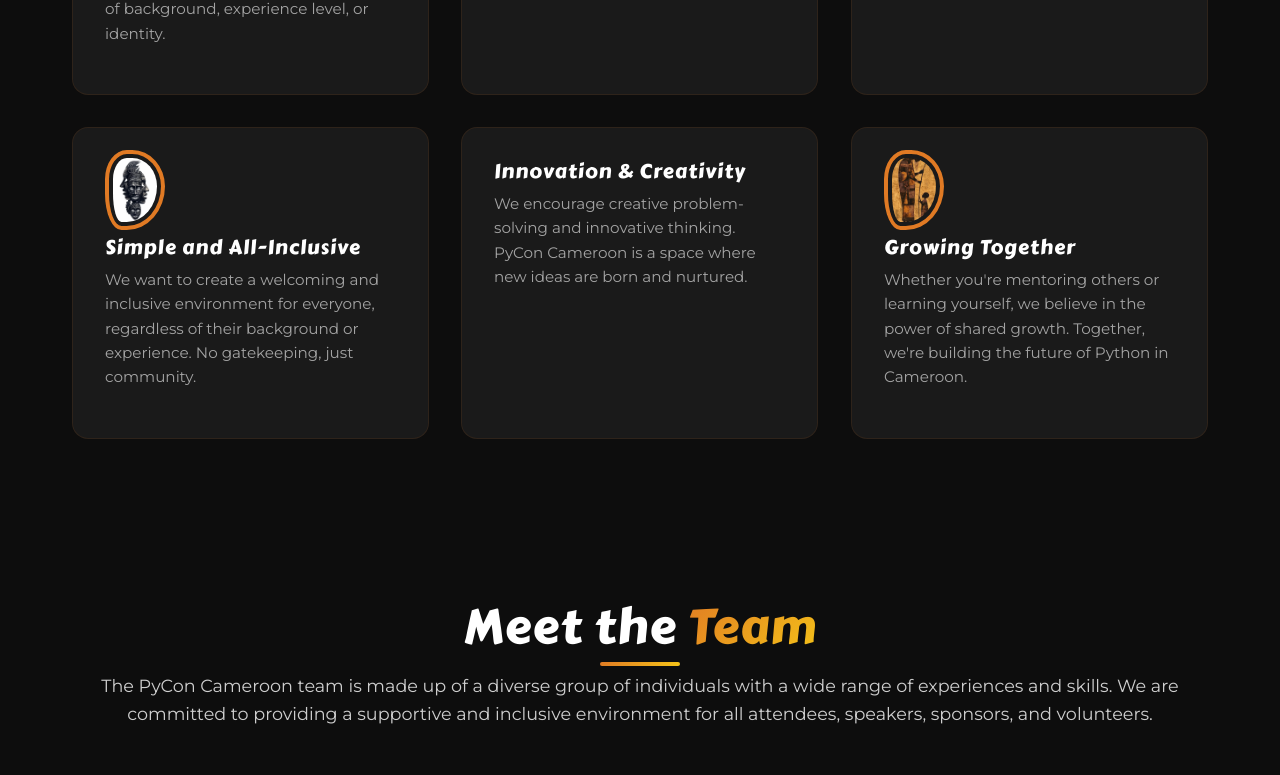
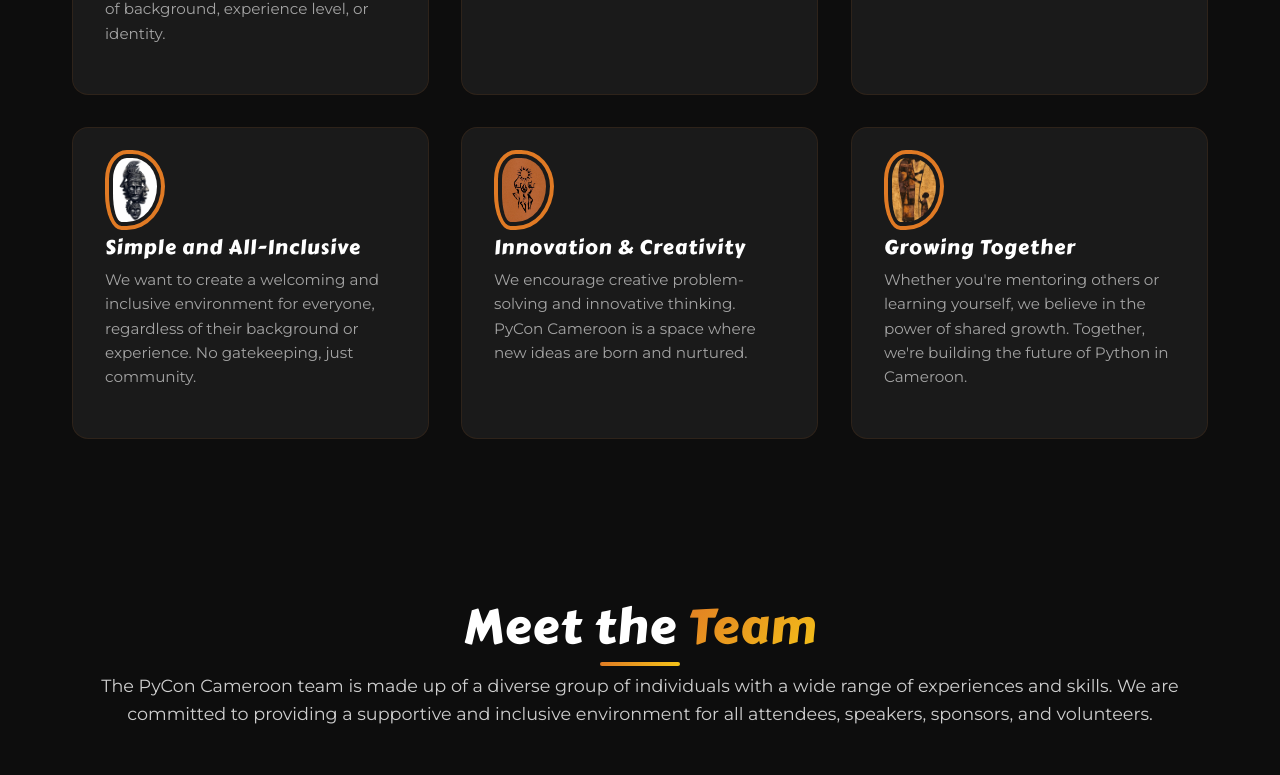
Before and after one commit to pythoncameroon/PyCon_Cameroon_2026, a React (Vite) app: page /about in a window 1280 px wide. Shown: the part 2720-3495 px from the top of the page. Built offline with nearby package versions, Linux system fonts and the light colour scheme.

Commit message:
Add values section to About page highlighting community principles and initiatives
Signed-off-by: Steve Yonkeu <yokwejuste@yahoo.com>

```diff
--- a/src/pages/About.jsx
+++ b/src/pages/About.jsx
@@ -63,6 +63,45 @@ const About = () => {
       linkedin: "https://www.linkedin.com/in/imajin14",
       color: "purple",
       gradient: "blue",
+    },
+  ];
+
+  const valuesData = [
+    {
+      title: "Building a Welcoming Community",
+      text: "We believe that diversity and inclusivity are essential for the growth and success of our community. Everyone is welcome here, regardless of background, experience level, or identity.",
+      image: "/images/general/2e243534d6899d8f474f419e1ac832c9.webp",
+      alt: "Platform",
+    },
+    {
+      title: "Inspiring Talks",
+      text: "From beginner tutorials to advanced deep dives, we offer a wide range of talks to cater to the needs of our diverse community. Learn from local and international Python experts.",
+      image: "/images/general/Unknown.webp",
+      alt: "Talks",
+    },
+    {
+      title: "Practical Workshops",
+      text: "We learn by doing. Our hands-on workshops are designed to help you build real skills that you can apply immediately in your projects and career.",
+      image: "/images/patterns/African.webp",
+      alt: "Workshops",
+    },
+    {
+      title: "Simple and All-Inclusive",
+      text: "We want to create a welcoming and inclusive environment for everyone, regardless of their background or experience. No gatekeeping, just community.",
+      image: "/images/general/aa8b76bc47ebdea99b84fa3a26a94ade.webp",
+      alt: "Networking",
+    },
+    {
+      title: "Innovation & Creativity",
+      text: "We encourage creative problem-solving and innovative thinking. PyCon Cameroon is a space where new ideas are born and nurtured.",
+      image: "/images/general/ac5ca270fe9d4f7c17c5b2bf97337208.webp",
+      alt: "Innovation",
+    },
+    {
+      title: "Growing Together",
+      text: "Whether you're mentoring others or learning yourself, we believe in the power of shared growth. Together, we're building the future of Python in Cameroon.",
+      image: "/images/general/5a266f7460a16bd5e7b0d2cabf54e874.webp",
+      alt: "Growth",
     },
   ];
 
@@ -216,82 +255,15 @@ const About = () => {
           </div>
 
           <div className="grid grid-3 stagger">
-            <div className="card animate-on-scroll slide-up">
-              <div className="card-icon">
-                <LazyImage
-                  src="/images/general/2e243534d6899d8f474f419e1ac832c9.webp"
-                  alt="Platform"
-                />
+            {valuesData.map((value, index) => (
+              <div className="card animate-on-scroll slide-up" key={index}>
+                <div className="card-icon">
+                  <LazyImage src={value.image} alt={value.alt} />
+                </div>
+                <h3 className="card-title">{value.title}</h3>
+                <p className="card-text">{value.text}</p>
               </div>
-              <h3 className="card-title">Building a Welcoming Community</h3>
-              <p className="card-text">
-                We believe that diversity and inclusivity are essential for the
-                growth and success of our community. Everyone is welcome here,
-                regardless of background, experience level, or identity.
-              </p>
-            </div>
-
-            <div className="card animate-on-scroll slide-up">
-              <div className="card-icon">
-                <LazyImage src="/images/general/Unknown.webp" alt="Talks" />
-              </div>
-              <h3 className="card-title">Inspiring Talks</h3>
-              <p className="card-text">
-                From beginner tutorials to advanced deep dives, we offer a wide
-                range of talks to cater to the needs of our diverse community.
-                Learn from local and international Python experts.
-              </p>
-            </div>
-
-            <div className="card animate-on-scroll slide-up">
-              <div className="card-icon">
-                <LazyImage src="/images/patterns/African.webp" alt="Workshops" />
-              </div>
-              <h3 className="card-title">Practical Workshops</h3>
-              <p className="card-text">
-                We learn by doing. Our hands-on workshops are designed to help
-                you build real skills that you can apply immediately in your
-                projects and career.
-              </p>
-            </div>
-
-            <div className="card animate-on-scroll slide-up">
-              <div className="card-icon">
-                <LazyImage
-                  src="/images/general/aa8b76bc47ebdea99b84fa3a26a94ade.webp"
-                  alt="Networking"
-                />
-              </div>
-              <h3 className="card-title">Simple and All-Inclusive</h3>
-              <p className="card-text">
-                We want to create a welcoming and inclusive environment for
-                everyone, regardless of their background or experience. No
-                gatekeeping, just community.
-              </p>
-            </div>
-
-            <div className="card animate-on-scroll slide-up">
-              <h3 className="card-title">Innovation & Creativity</h3>
-              <p className="card-text">
-                We encourage creative problem-solving and innovative thinking.
-                PyCon Cameroon is a space where new ideas are born and nurtured.
-              </p>
-            </div>
-
-            <div className="card animate-on-scroll slide-up">
-              <div className="card-icon">
-                <LazyImage
-                  src="/images/general/5a266f7460a16bd5e7b0d2cabf54e874.webp"
-                  alt="Growth"
-                />
-              </div>
-              <h3 className="card-title">Growing Together</h3>
-              <p className="card-text">
-                Whether you're mentoring others or learning yourself, we believe
-                in the power of shared growth. Together, we're building the
-                future of Python in Cameroon.
-              </p>
-            </div>
+            ))}
           </div>
         </div>
       </section>
@@ -311,11 +283,12 @@ const About = () => {
             </p>
           </div>
 
-          <div className="grid grid-3 stagger">
+          <div style={{ display: 'flex', flexWrap: 'wrap', gap: 'var(--spacing-lg)', justifyContent: 'center' }}>
             {teamData.map((member, index) => (
               <div
                 className="card team-card animate-on-scroll slide-up"
                 key={index}
+                style={{ flex: '0 1 calc(33.333% - var(--spacing-lg))', minWidth: '280px' }}
               >
                 <div
                   className="team-card-img"
```
